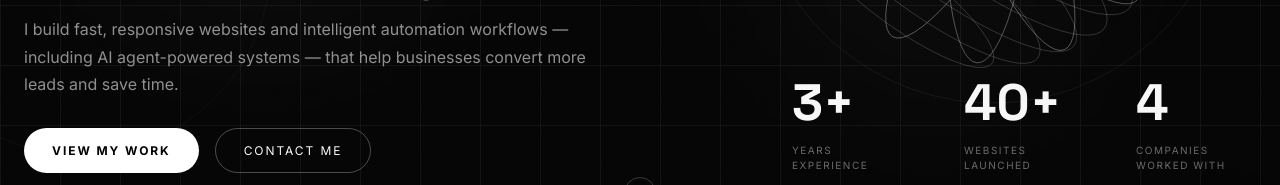
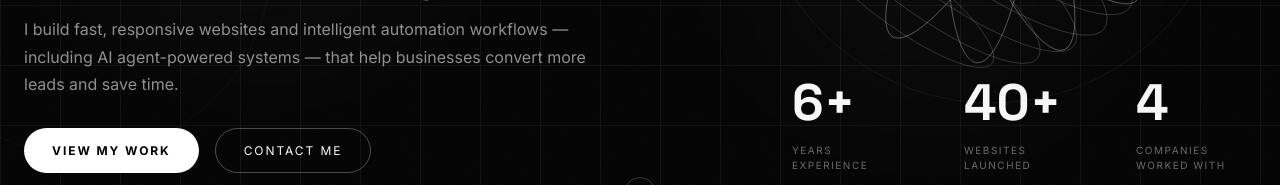
Before and after one commit to Eroll97/eroll-portfolio, a Next.js app: page / in a window 1280 px wide. Shown: the part 535-720 px from the top of the page. Built offline with nearby package versions, Linux system fonts and the light colour scheme.

Commit message:
Update website

```diff
--- a/app/page.js
+++ b/app/page.js
@@ -17,7 +17,7 @@ export default function Home(){ return <>
     <p className="availability"><span/>Available for new projects</p>
     <h1 className="hero-title"><span>EROLL</span><span className="outline">OLIVER</span></h1>
     <div className="hero-bottom"><div className="hero-copy"><p className="typewriter"><Typewriter/></p><p className="hero-desc">I build fast, responsive websites and intelligent automation workflows — including AI agent-powered systems — that help businesses convert more leads and save time.</p><div className="hero-actions"><Link href="/portfolio" className="btn-solid">View my work</Link><Link href="/contact" className="btn-outline">Contact me</Link></div></div>
-    <div className="hero-stats"><div><strong>3+</strong><span>Years experience</span></div><div><strong>40+</strong><span>Websites launched</span></div><div><strong>4</strong><span>Companies worked with</span></div></div></div>
+    <div className="hero-stats"><div><strong>6+</strong><span>Years experience</span></div><div><strong>40+</strong><span>Websites launched</span></div><div><strong>4</strong><span>Companies worked with</span></div></div></div>
   </div>
   <div className="scroll-cue"><div><span/></div></div>
 </section>
@@ -32,7 +32,7 @@ export default function Home(){ return <>
 
 <section className="section shell"><SectionHeading eyebrow="Skills & Tools" title="Technologies I work with" copy="The stack I use every day to design, build and automate — from WordPress and Shopify to GoHighLevel and AI agents."/><div className="tools-grid">{tools.map(([name,img])=><div className="tool-card" key={name}><span/><div><img src={img} alt={`${name} logo`} loading="lazy"/></div><p>{name}</p></div>)}</div></section>
 
-<section className="section shell experience-section"><SectionHeading eyebrow="Experience" title="3+ years, four companies, dozens of launches"/><div className="experience-list">{experience.map(x=><div className="experience-row" key={x.company}><div><img src={x.logo} alt=""/><h3>{x.company}</h3></div><p>{x.title}</p><span>{x.period}</span></div>)}</div></section>
+<section className="section shell experience-section"><SectionHeading eyebrow="Experience" title="6+ years, four companies, dozens of launches"/><div className="experience-list">{experience.map(x=><div className="experience-row" key={x.company}><div><img src={x.logo} alt=""/><h3>{x.company}</h3></div><p>{x.title}</p><span>{x.period}</span></div>)}</div></section>
 
 <section className="launch-section shell"><div className="launch-card"><div><p className="eyebrow"><span/> Start your website</p><h2>Launch your website or online business with confidence</h2><p>Have an idea? Looking to sell services or products? Whether it's a portfolio, business site, funnel or eCommerce store — I help turn your vision into a fully functional website with automation behind it.</p><Link href="/contact" className="btn-solid">Launch now →</Link></div><div className="launch-visual"><div className="launch-grid"/><div className="launch-glow"/><div className="browser browser-one"><div className="browser-top"><i/><i/><i/><span>yourbusiness.com</span></div><img src={projects[0].image} alt=""/></div><div className="browser browser-two"><div className="browser-top"><i/><i/><i/><span>yourstore.com</span></div><img src={projects[15].image} alt=""/></div><span className="float-badge fb1"><img src={tools[0][1]} alt=""/>WordPress</span><span className="float-badge fb2"><img src={tools[1][1]} alt=""/>GoHighLevel</span><span className="float-badge fb3"><img src={tools[4][1]} alt=""/>Shopify</span><span className="float-badge fb4">⚡ Loads in &lt;2s</span><div className="sites-stat"><strong>40+</strong><small>Sites launched</small></div></div></div></section>
 
```
